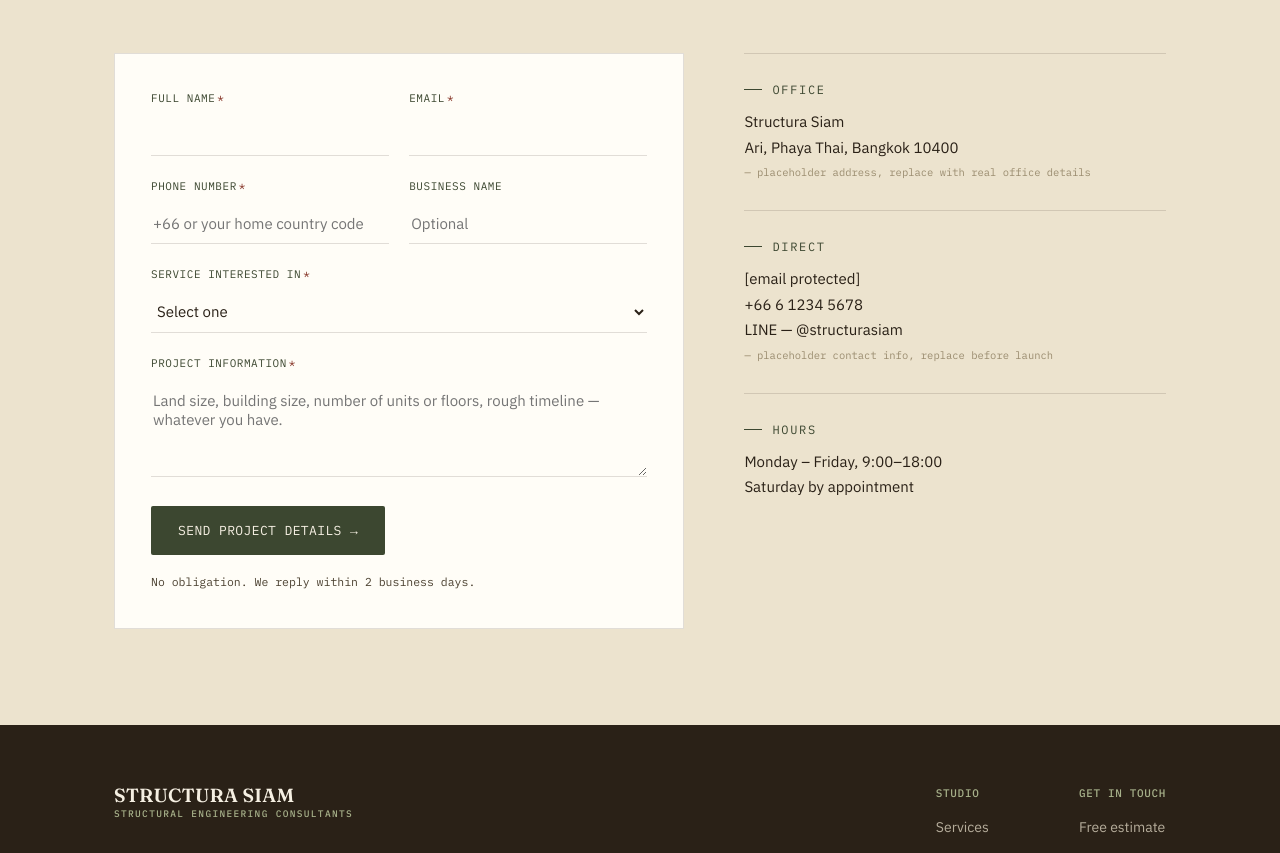
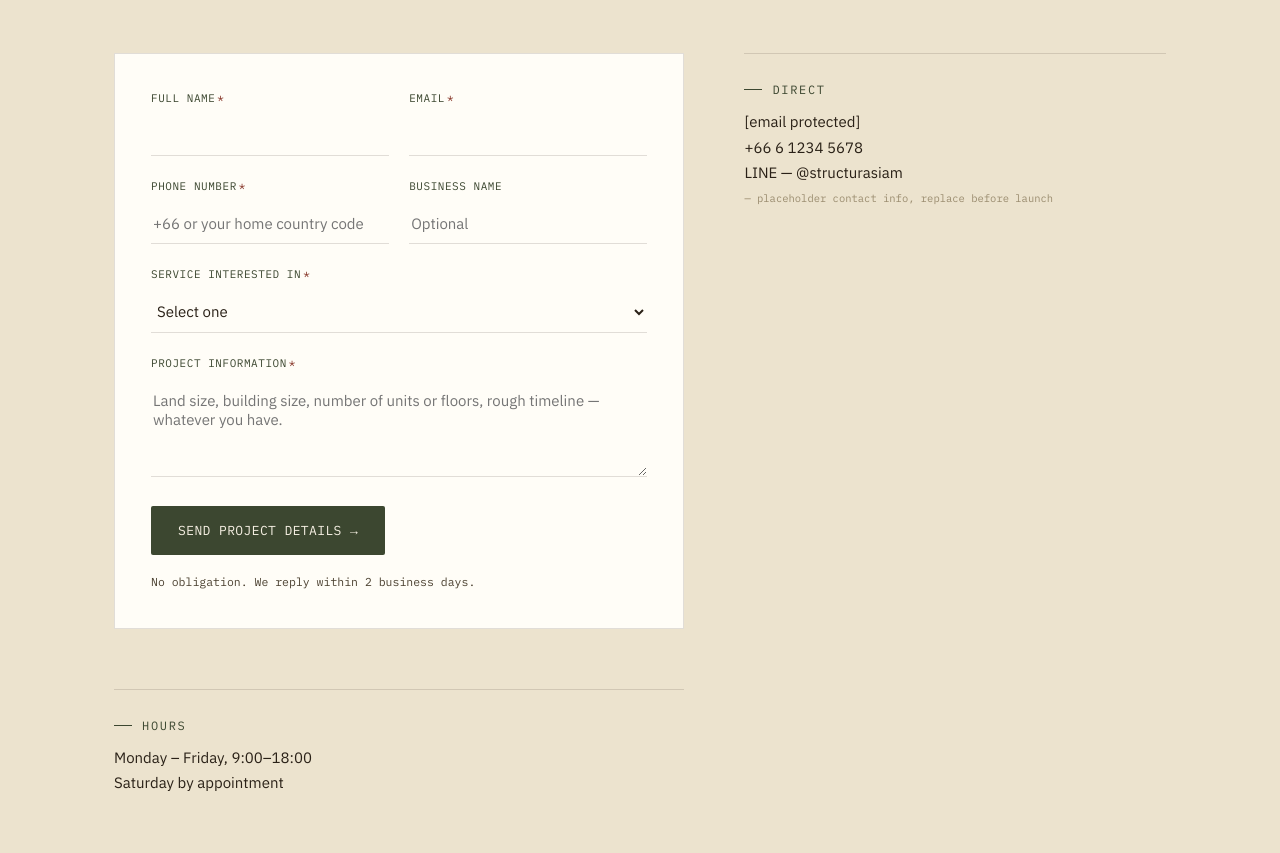
Before and after one commit to jeanxclusive/Structura-Siam, a plain HTML site: page index.html in a window 1280 px wide. Shown: the part 4685-5538 px from the top of the page. Drawn offline with nearby package versions, Linux system fonts and the light colour scheme; a script that the page names is missing.

Commit message:
Remove contact information from index.html
Removed the contact information section from the sidebar.

```diff
--- a/index.html
+++ b/index.html
@@ -714,13 +714,6 @@
           <p class="status-msg" id="formStatus" role="status" aria-live="polite"></p>
         </form>
 
-        <div class="contact-aside">
-          <div class="aside-block">
-            <span class="eyebrow">Office</span>
-            <p>Structura Siam<br>Ari, Phaya Thai, Bangkok 10400
-              <span class="placeholder-note">— placeholder address, replace with real office details</span>
-            </p>
-          </div>
           <div class="aside-block">
             <span class="eyebrow">Direct</span>
             <p>
```
